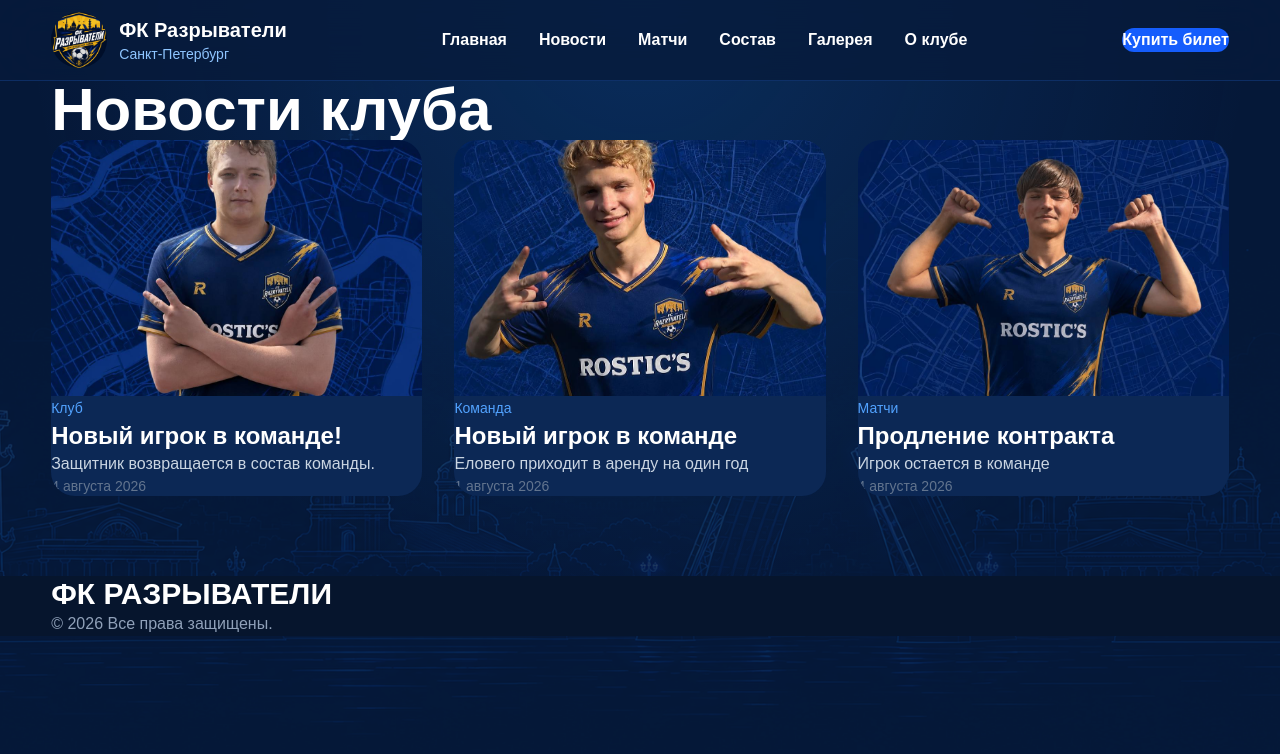
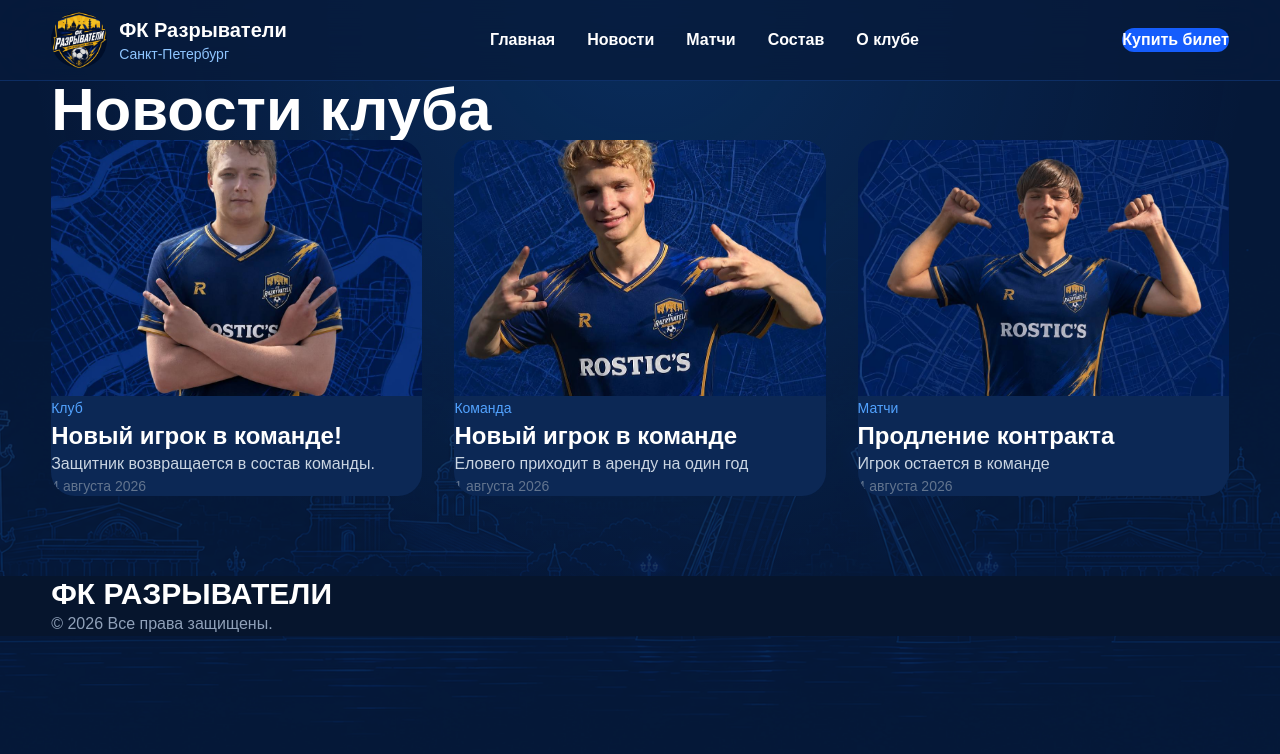
Before and after one commit to feanhorse-ship-it/fc-razryvateli, a Next.js app: page /news in a window 1280 px wide. Shown: the top 754 px of the page. Built offline with nearby package versions, Linux system fonts and the light colour scheme.

Commit message:
Update Header.tsx

```diff
--- a/components/Header.tsx
+++ b/components/Header.tsx
@@ -12,7 +12,6 @@ export default function Header() {
     { href: "/news", label: "Новости" },
     { href: "/matches", label: "Матчи" },
     { href: "/squad", label: "Состав" },
-    { href: "/gallery", label: "Галерея" },
     { href: "/about", label: "О клубе" },
   ];
 
```
